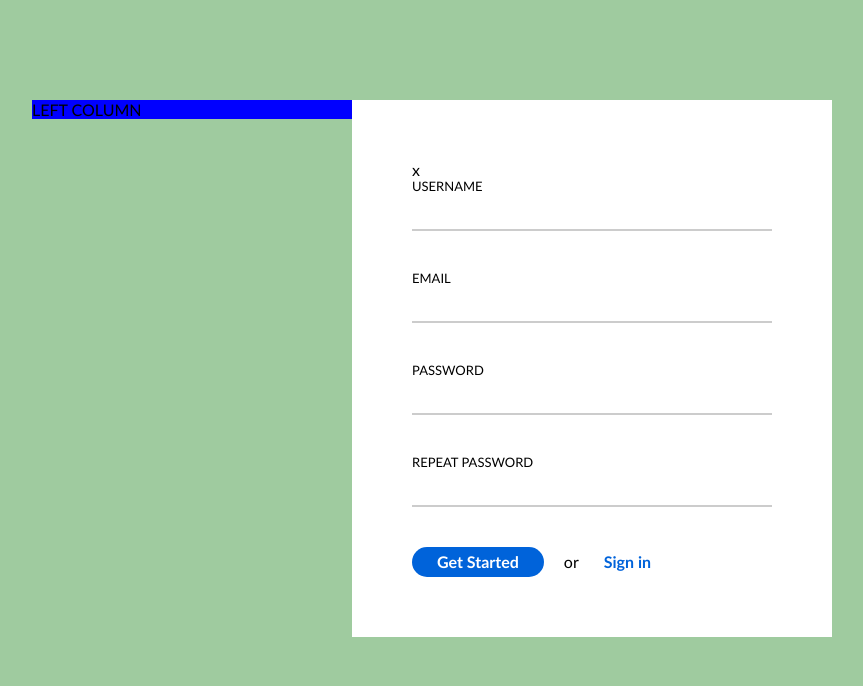
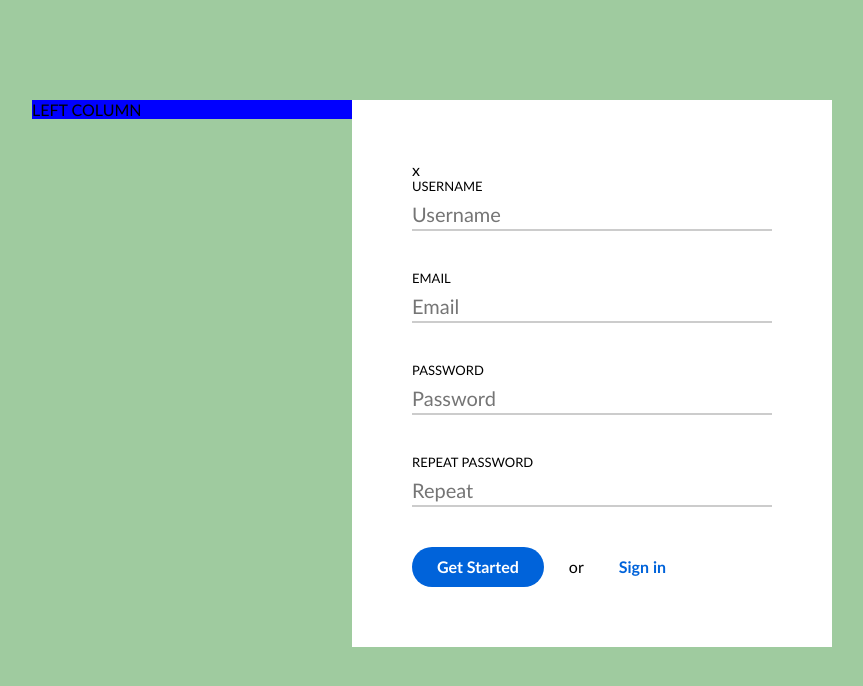
Before and after one commit to camel25/3-Sign-up, a plain HTML site: page index.html in a window 1280 px wide. Shown: the whole page, without its empty margins (208-1071 px from the left). Drawn offline with Linux system fonts and the light colour scheme.

Commit message:
Form structure #2

```diff
--- a/css/main.css
+++ b/css/main.css
@@ -65,9 +65,9 @@ form > .form-row > input {
 
 form > .form-row > button {
     float: left;
-    padding: 5px 25px;
+    padding: 10px 25px;
     border: none;
-    border-radius: 15px;
+    border-radius: 20px;
     font-size: 16px;
     font-weight: bold; /* bold: 700, normal: 400*/
     line-height: 20px;
@@ -79,7 +79,7 @@ form > .form-row > button {
 
 form > .form-row > span {
     float: left;
-    padding: 5px;
+    padding: 10px;
     margin-left: 15px;
     margin-right: 15px;
     font-size: 16px;
@@ -89,7 +89,7 @@ form > .form-row > span {
 form > .form-row > a {
     float: left;
     color: #0063DA;
-    padding: 5px;
+    padding: 10px;
     font-size: 16px;
     line-height: 20px;
     text-decoration: none;
--- a/index.html
+++ b/index.html
@@ -17,20 +17,20 @@
             <form>
                   <div class="close">x</div>
                     <div class="form-row">
-                      <label for="">Username</label>
-                      <input type="text">
+                      <label for="username">Username</label>
+                      <input id="username" type="text" required placeholder="Username">
                     </div>
                     <div class="form-row">
-                      <label for="">Email</label>
-                      <input type="email">
+                      <label for="email">Email</label>
+                      <input id="email" type="email" required placeholder="Email">
                     </div>
                     <div class="form-row">
-                      <label for="">Password</label>
-                      <input type="password">
+                      <label for="pass">Password</label>
+                      <input id="pass" type="password" required placeholder="Password">
                     </div>
                     <div class="form-row">
-                      <label for="">Repeat password</label>
-                      <input type="password">
+                      <label for="re-pass">Repeat password</label>
+                      <input id="re-pass" type="password" required placeholder="Repeat">
                     </div>
                     <div class="form-row">
                        <button type="submit">Get started</button>
```
